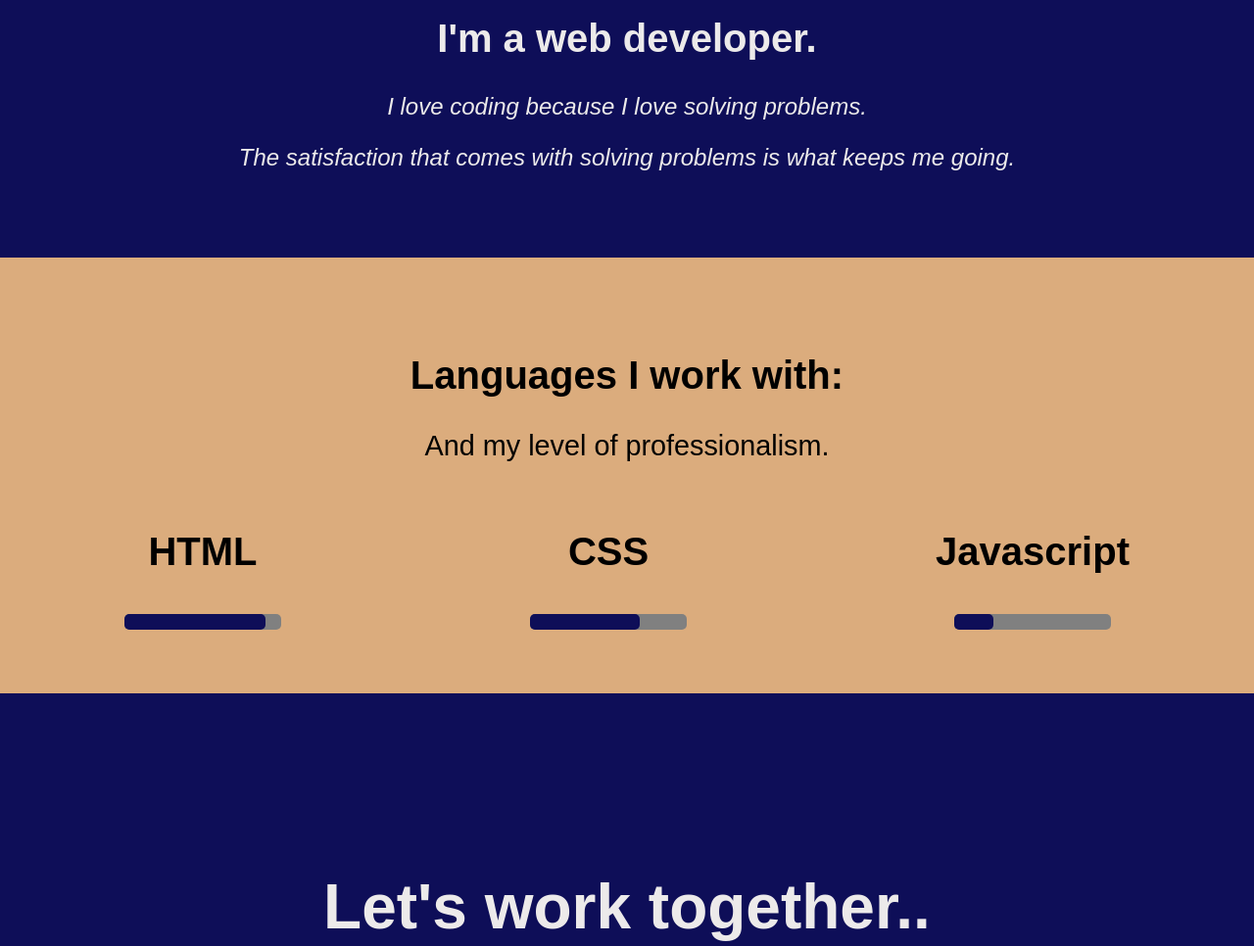
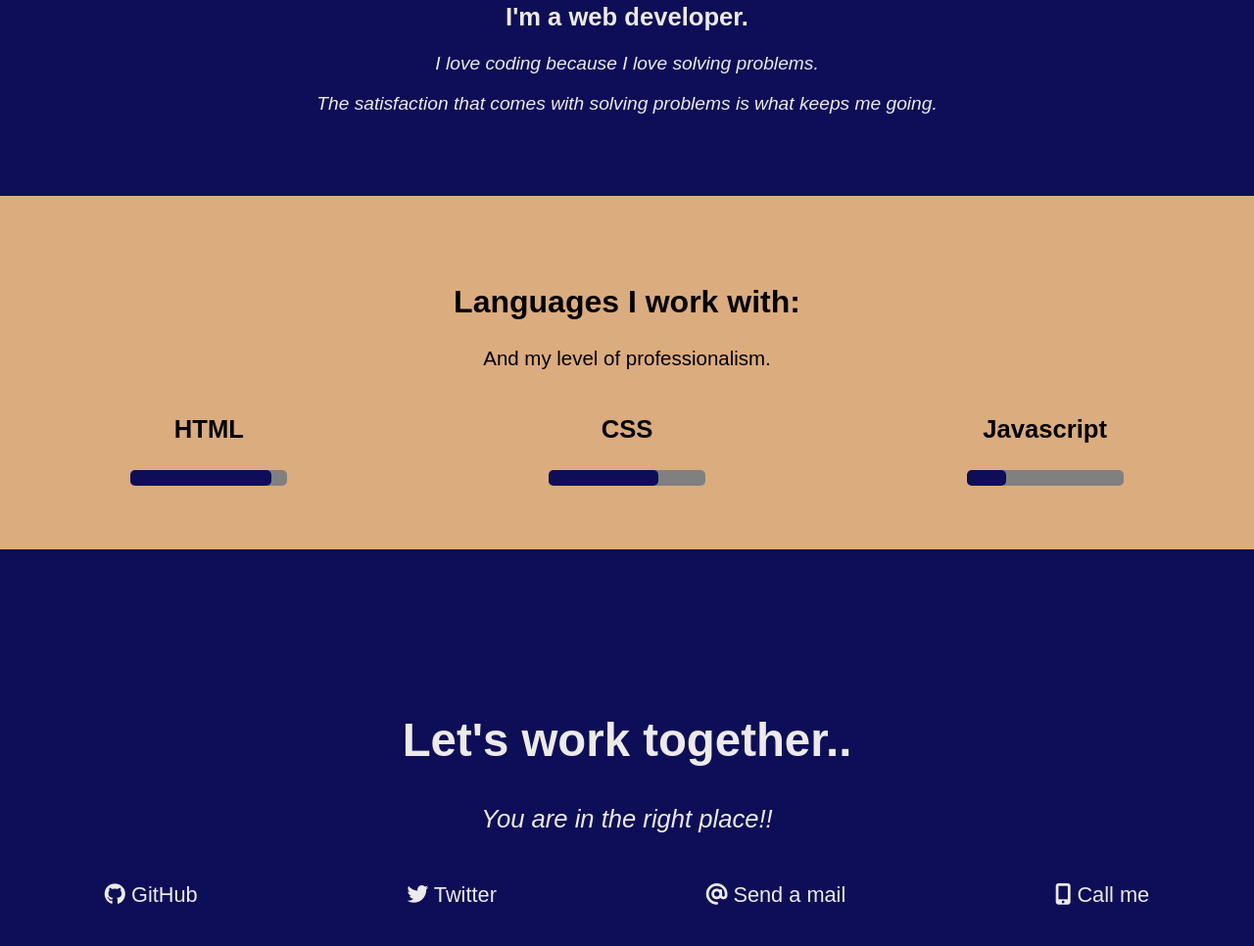
Before and after one commit to Marvytee/My-Portfolio, a plain HTML site: page index.html in a window 1280 px wide. Shown: the part 610-1576 px from the top of the page at 98% size. Drawn offline with Linux system fonts and the light colour scheme.

Commit message:
Rectified some errors

```diff
--- a/styles.css
+++ b/styles.css
@@ -19,7 +19,7 @@ nav a {
     text-decoration: none;
     margin: 0 50px;
     color: rgb(24, 22, 22);
-    font-size: 3vh;
+    font-size: 1.5vw;
 }
 nav a:hover {
     text-shadow: 2px 2px 5px  rgb(14, 14, 88);
@@ -39,14 +39,15 @@ img {
     border-radius: 50%;
 }
 #about h1 {
-    font-size: 7vh;
+    font-size: 4vw;
 }
 #about h2 {
-    font-size: 5vh;
+    font-size: 2vw;
 }
 #about p {
     font-style: italic;
-    font-size: 3vh;
+    font-size: 1.5vw;
+    font-weight: lighter;
 
 }
 /* styling the second section */
@@ -61,16 +62,16 @@ img {
     grid-template-columns: auto auto auto;
 }
 #skillset h2 {
-    font-size: 5vh;
+    font-size: 2.5vw;
 }
 #skillset p {
-    font-size: 3.6vh;
+    font-size: 1.6vw;
 }
 #skillset div {
     margin: 0 auto;
 }
 #skillset div h3 {
-    font-size: 5vh;
+    font-size: 2vw;
 }
 progress {
     border-radius: 7px;
@@ -89,11 +90,11 @@ progress::-webkit-progress-value {
     color: rgb(236, 234, 234);
   }
 #contact h1 {
-    font-size: 8vh;
+    font-size: 3.7vw;
     text-align: center;
 }
 #contact p {
-    font-size: 4vh;
+    font-size: 2vw;
     font-style: oblique;
     font-weight: lighter;
     text-align: center;
@@ -104,7 +105,7 @@ progress::-webkit-progress-value {
     margin-top: 50px;
 }
 .item {
-    font-size: 4vh;
+    font-size: 1.7vw;
 }
 .item a {
     text-decoration: none;
```
